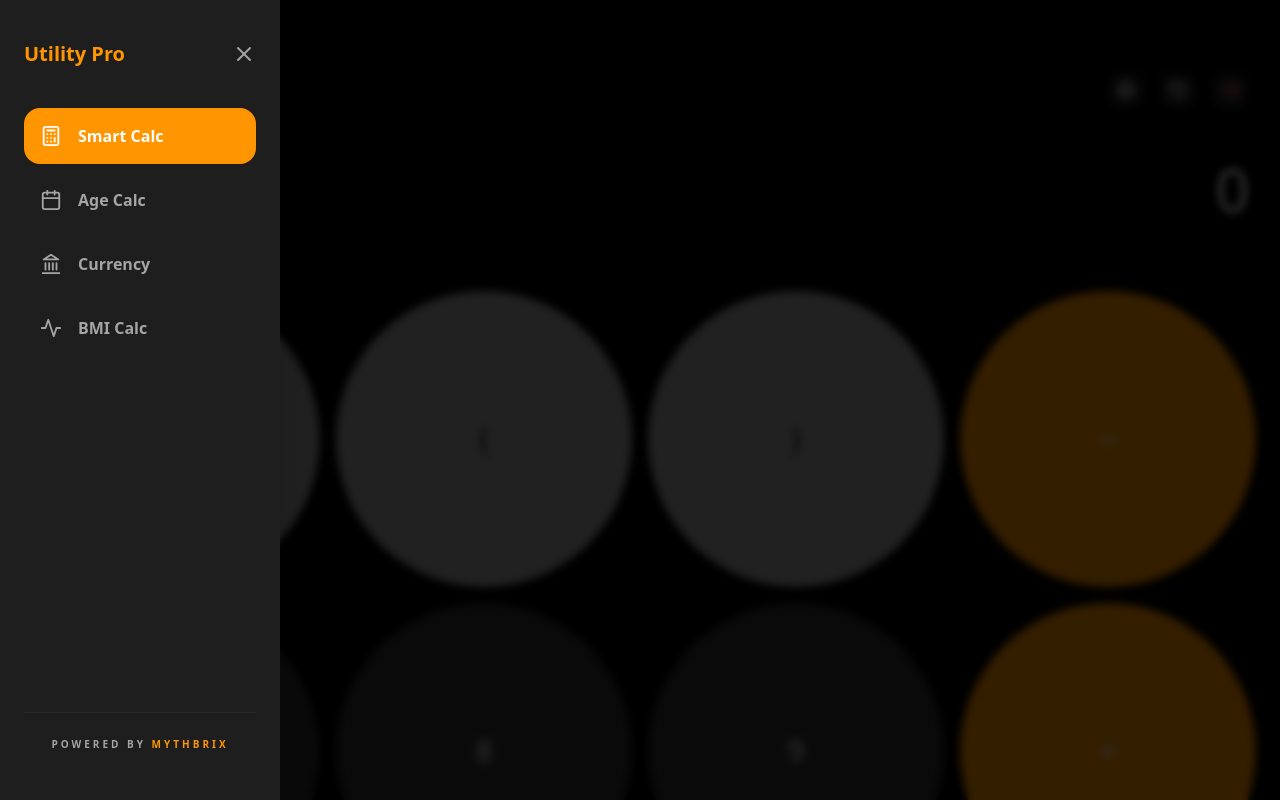
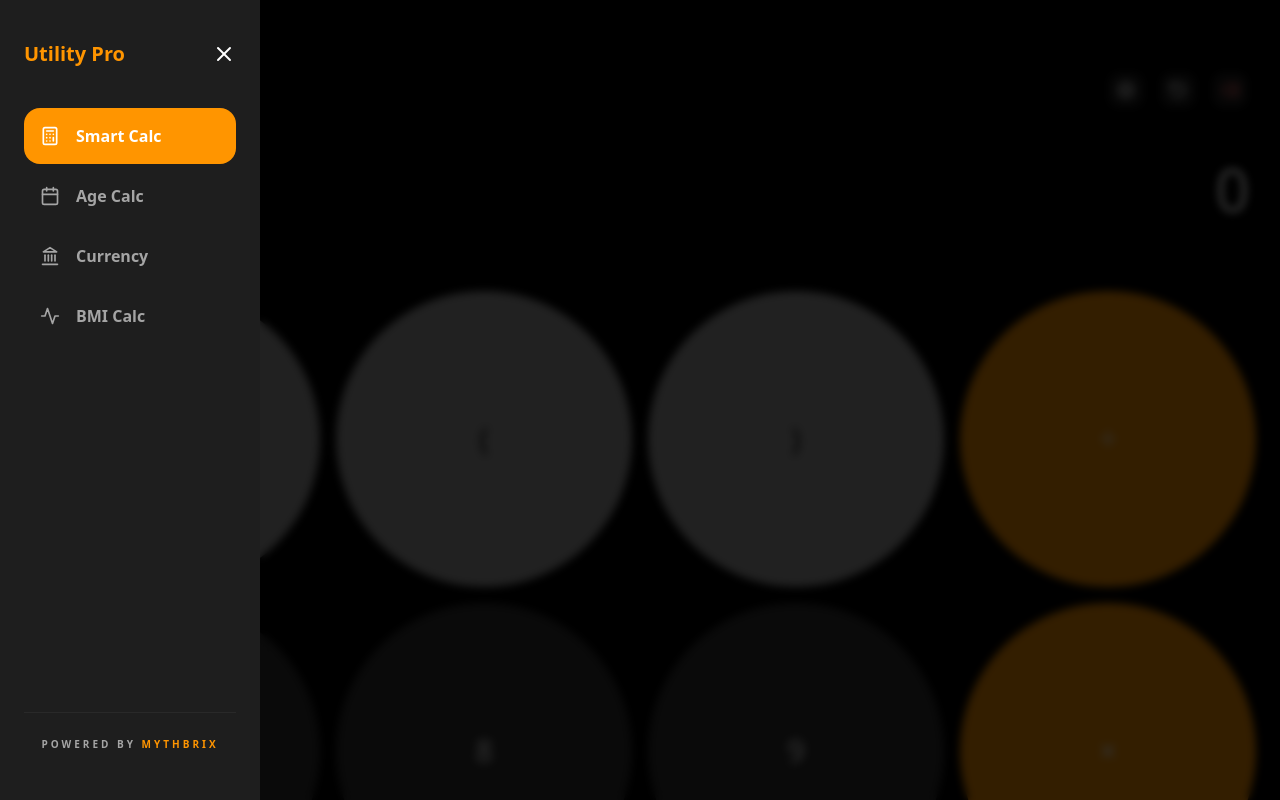
Before and after one commit to DestroyerRedax/Calculator-Pro, a React (Vite) app: page / in a window 1280 px wide. Both pictures are taken after a click on the button 41 px from the left and 41 px from the top of the page. Built offline with nearby package versions, Linux system fonts and the light colour scheme.

Commit message:
Update Sidebar.jsx

```diff
--- a/src/components/layout/Sidebar.jsx
+++ b/src/components/layout/Sidebar.jsx
@@ -16,13 +16,13 @@ export default function Sidebar() {
     <AnimatePresence>
       {isSidebarOpen && (
         <>
-          <motion.div initial={{ opacity: 0 }} animate={{ opacity: 1 }} exit={{ opacity: 0 }} onClick={closeSidebar} className="fixed inset-0 bg-black/80 backdrop-blur-sm z-40" />
-          <motion.div initial={{ x: '-100%' }} animate={{ x: 0 }} exit={{ x: '-100%' }} transition={{ type: 'spring', damping: 25 }} className="fixed top-0 left-0 h-full w-[280px] bg-dark-surface z-50 p-6 flex flex-col shadow-2xl">
-            <div className="flex justify-between items-center mb-10 pt-4"><h2 className="text-xl font-bold text-dark-accent">Utility Pro</h2><X onClick={closeSidebar} className="text-dark-muted" /></div>
-            <div className="space-y-2">
+          <motion.div initial={{ opacity: 0 }} animate={{ opacity: 1 }} exit={{ opacity: 0 }} transition={{ duration: 0.05 }} onClick={closeSidebar} className="fixed inset-0 bg-black/80 backdrop-blur-sm z-40" />
+          <motion.div initial={{ x: '-100%' }} animate={{ x: 0 }} exit={{ x: '-100%' }} transition={{ duration: 0.1, ease: "linear" }} className="fixed top-0 left-0 h-full w-[260px] bg-dark-surface z-50 p-6 flex flex-col">
+            <div className="flex justify-between items-center mb-10 pt-4"><h2 className="text-xl font-bold text-dark-accent">Utility Pro</h2><X onClick={closeSidebar} /></div>
+            <div className="space-y-1">
               {menu.map(i => (
                 <button key={i.id} onClick={() => setActiveTool(i.id)} className={`w-full flex items-center space-x-4 p-4 rounded-2xl transition-all ${activeTool === i.id ? 'bg-dark-accent text-white' : 'text-dark-muted hover:bg-white/5'}`}>
-                  <i.icon size={22} /><span className="font-semibold">{i.name}</span>
+                  <i.icon size={20} /><span className="font-semibold">{i.name}</span>
                 </button>
               ))}
             </div>
```
